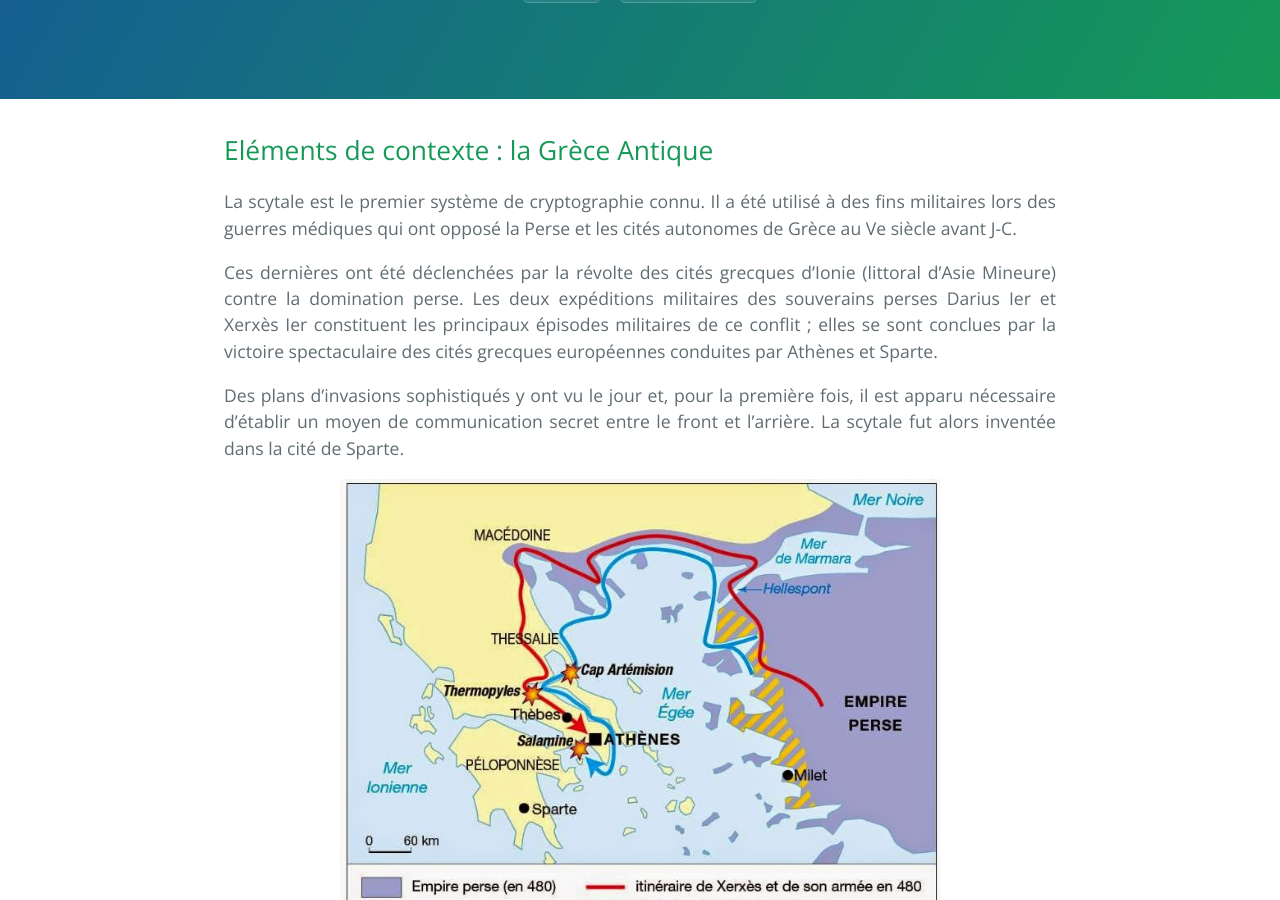
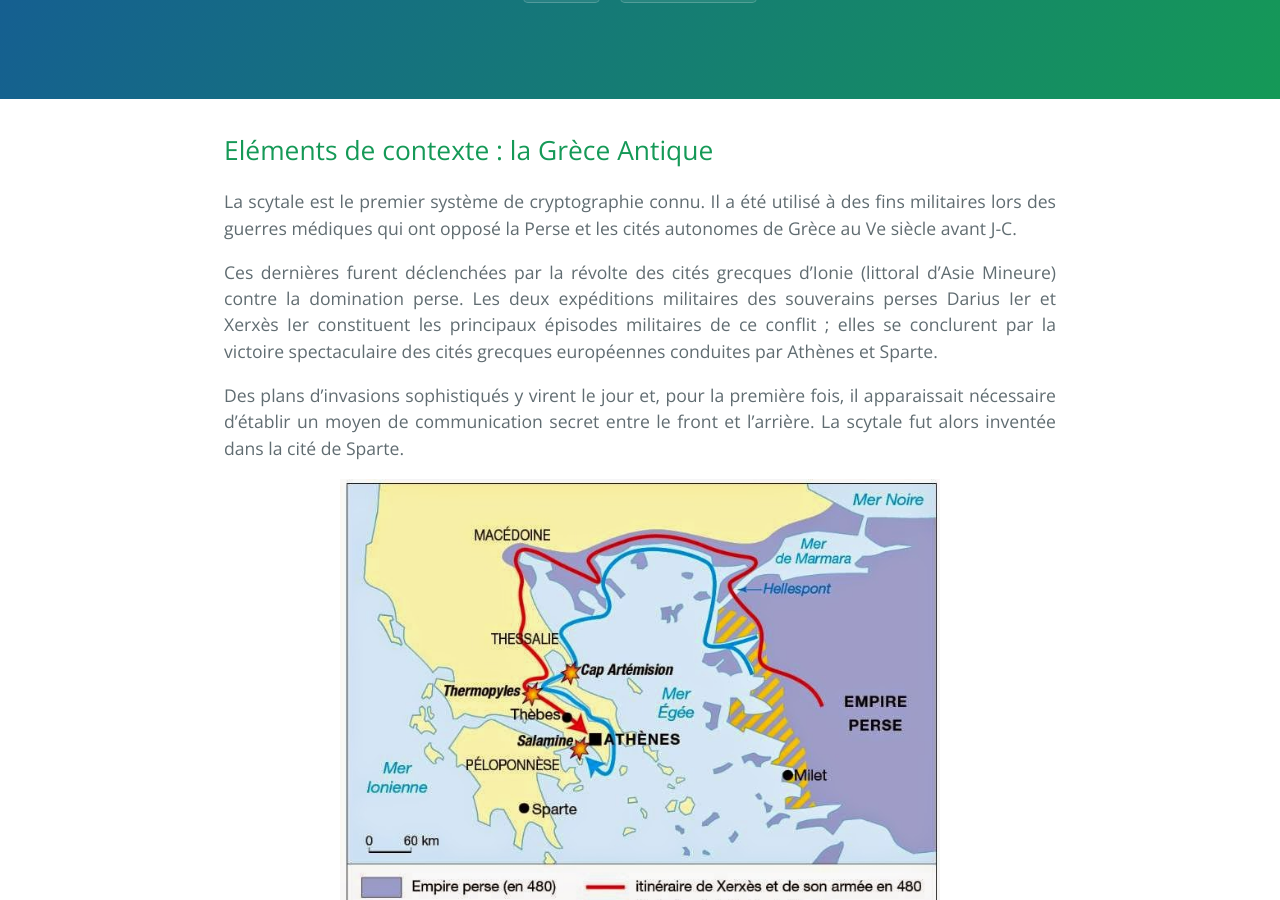
Before and after one commit to SamuelGallay/CryptoTPE, a Jekyll site: the page built from pages/1_Antiquite/1_scytale.md, in a window 1280 px wide and 900 px high, scrolled down 331 px. Built offline with Jekyll 4.4.1, drawn with Linux system fonts in a browser that asks for light colours; our own code applies the rules of GitHub Pages for plain Markdown files.

Commit message:
concordance des temps

```diff
--- a/pages/1_Antiquite/1_scytale.md
+++ b/pages/1_Antiquite/1_scytale.md
@@ -10,9 +10,9 @@ menu: /antiquite/
 
 La scytale est le premier système de cryptographie connu. Il a été utilisé à des fins militaires lors des guerres médiques qui ont opposé la Perse et les cités autonomes de Grèce au Ve siècle avant J-C.
 
-Ces dernières ont été déclenchées par la révolte des cités grecques d’Ionie (littoral d’Asie Mineure) contre la domination perse. Les deux expéditions militaires des souverains perses Darius Ier et Xerxès Ier constituent les principaux épisodes militaires de ce conflit ; elles se sont conclues par la victoire spectaculaire des cités grecques européennes conduites par Athènes et Sparte.
+Ces dernières furent déclenchées par la révolte des cités grecques d’Ionie (littoral d’Asie Mineure) contre la domination perse. Les deux expéditions militaires des souverains perses Darius Ier et Xerxès Ier constituent les principaux épisodes militaires de ce conflit ; elles se conclurent par la victoire spectaculaire des cités grecques européennes conduites par Athènes et Sparte.
 
-Des plans d’invasions sophistiqués y ont vu le jour et, pour la première fois, il est apparu nécessaire d’établir un moyen de communication secret entre le front et l’arrière. La scytale fut alors inventée dans la cité de Sparte.
+Des plans d’invasions sophistiqués y virent le jour et, pour la première fois, il apparaissait nécessaire d’établir un moyen de communication secret entre le front et l’arrière. La scytale fut alors inventée dans la cité de Sparte.
 
 <img src="{{ "/assets/1_Antiquite/guerres-mediques.jpg" | relative_url }}" alt="Scytale" style="margin: 0 auto;display: block; width: 600px;"/>
 <p align="center"> <em>Carte légendée des guerres médiques</em> </p>
```
